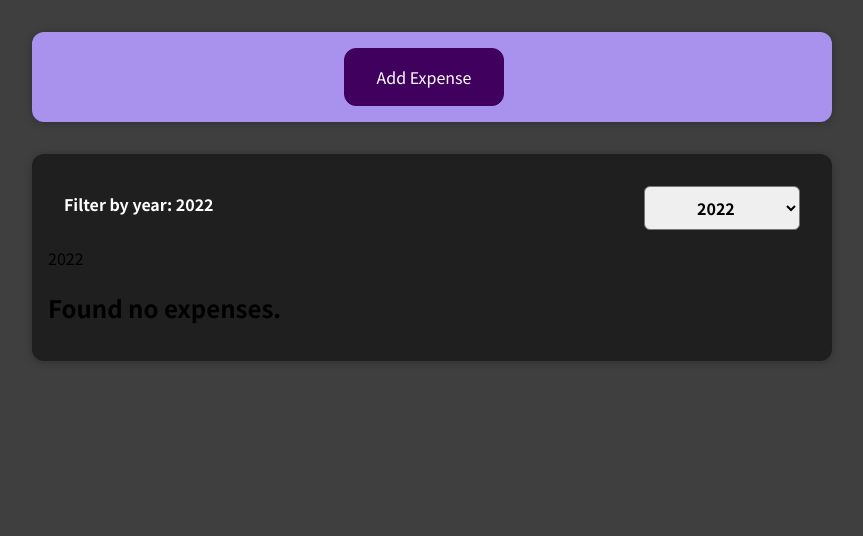
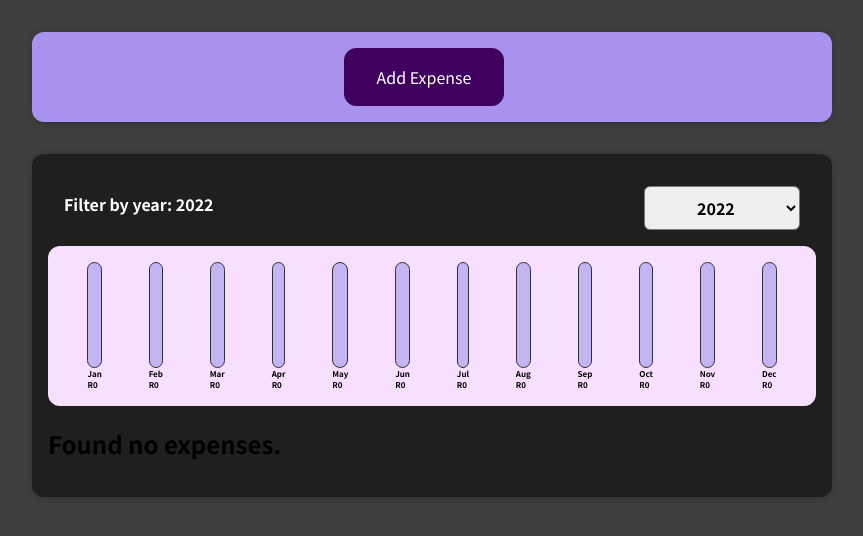
Before and after one commit to NelProgrammer/MY-REACT-PROJECT, a React (Create React App) app: page / in a window 1280 px wide. Shown: the top 536 px of the page, without its empty margins (208-1071 px from the left). Built offline with nearby package versions, Linux system fonts and the light colour scheme.

Commit message:
Added Chart Component.
Chat Added. Chat is composed of CharBars and uses filtered data.
I've also added Sum of values for each month which is not part of the learning content. This helped Debug added prices which were text instead of numbers

```diff
--- a/src/App.js
+++ b/src/App.js
@@ -1,6 +1,7 @@
 import React, { useState } from 'react'; // You only need this for compatibility with old React Code
 import ExpensesDisplay from './components/Logic/ExpensesDisplay';
 import NewExpense from './components/UpdateLogic/NewExpense';
+import ExpensesChart from './components/Logic/ExpensesChart';
 
 const INITIAL_EXPENSES = [
   {
--- /dev/null
+++ b/src/components/Chart/Chart.css
@@ -0,0 +1,9 @@
+.chart {
+  padding: 1rem;
+  border-radius: 12px;
+  background-color: #f8dfff;
+  text-align: center;
+  display: flex;
+  justify-content: space-around;
+  height: 10rem;
+}
--- /dev/null
+++ b/src/components/Chart/Chart.js
@@ -0,0 +1,22 @@
+import React from 'react';
+import ChartBar from './ChartBar';
+import './Chart.css';
+
+const Chart = (props) => {
+  const dataPointValues = props.dataPoints.map((dataPoint) => dataPoint.value);
+  const totalMaximum = Math.max(...dataPointValues);
+  return (
+    <div className="chart">
+      {props.dataPoints.map((dataPoint) => (
+        <ChartBar
+          key={dataPoint.label}
+          value={dataPoint.value}
+          maxValue={totalMaximum}
+          label={dataPoint.label}
+        />
+      ))}
+    </div>
+  );
+};
+
+export default Chart;
--- /dev/null
+++ b/src/components/Chart/ChartBar.css
@@ -0,0 +1,35 @@
+.chart-bar {
+  height: 100%;
+  display: flex;
+  flex-direction: column;
+  align-items: center;
+}
+
+.chart-bar__inner {
+  height: 100%;
+  width: 100%;
+  border: 1px solid #313131;
+  border-radius: 12px;
+  background-color: #c3b4f3;
+  overflow: hidden;
+  display: flex;
+  flex-direction: column;
+  justify-content: flex-end;
+}
+
+.chart-bar__fill {
+  background-color: #4826b9;
+  width: 100%;
+  transition: all 0.3s ease-out;
+}
+
+.chart-bar__label {
+  font-weight: bold;
+  font-size: 0.5rem;
+  text-align: center;
+}
+.chart-bar__fillValue {
+  font-weight: bold;
+  text-align: center;
+  font-size: 0.5rem;
+}
--- /dev/null
+++ b/src/components/Chart/ChartBar.js
@@ -0,0 +1,35 @@
+import React from 'react';
+
+import './ChartBar.css';
+
+const ChartBar = (props) => {
+  let barFillHeight = '0%';
+  let barAmount = Math.round(props.value);
+  let barAmountWidth = 0.03 + 'rem';
+
+  if (props.maxValue > 0) {
+    if ((props.value / props.maxValue) * 100 > 100) {
+      barFillHeight = 100 + '%';
+    } else {
+      barFillHeight = Math.round((props.value / props.maxValue) * 100) + '%';
+    }
+  }
+  return (
+    <div className="chart-bar">
+      <div className="chart-bar__inner">
+        <div
+          className="chart-bar__fill"
+          style={{ height: barFillHeight }}
+        ></div>
+      </div>
+      <div>
+        <div className="chart-bar__label">{props.label}</div>
+        <div className="chart-bar__fillValue" style={{ width: barAmountWidth }}>
+          R{barAmount}
+        </div>
+      </div>
+    </div>
+  );
+};
+
+export default ChartBar;
--- /dev/null
+++ b/src/components/Logic/ExpensesChart.js
@@ -0,0 +1,27 @@
+import React from 'react';
+
+import Chart from '../Chart/Chart';
+
+const ExpensesChart = (props) => {
+  const chartDataPoints = [
+    { label: 'Jan', value: 0 },
+    { label: 'Feb', value: 0 },
+    { label: 'Mar', value: 0 },
+    { label: 'Apr', value: 0 },
+    { label: 'May', value: 0 },
+    { label: 'Jun', value: 0 },
+    { label: 'Jul', value: 0 },
+    { label: 'Aug', value: 0 },
+    { label: 'Sep', value: 0 },
+    { label: 'Oct', value: 0 },
+    { label: 'Nov', value: 0 },
+    { label: 'Dec', value: 0 },
+  ];
+  for (const expense of props.expenses) {
+    const expenseMonth = expense.date.getMonth(); // Starting at 0, January => 0
+    chartDataPoints[expenseMonth].value += expense.amount;
+  }
+  return <Chart dataPoints={chartDataPoints} />;
+};
+
+export default ExpensesChart;
--- a/src/components/Logic/ExpensesDisplay.js
+++ b/src/components/Logic/ExpensesDisplay.js
@@ -4,6 +4,7 @@
 import Card from '../UI/Card';
 import ExpensesFilter from '../FilterLogic/ExpensesFilter';
 import ExpensesList from './ExpensesList';
+import ExpensesChart from './ExpensesChart';
 
 const ExpensesDisplay = (props) => {
   const [yearChange, setYearChange] = useState('2022');
@@ -29,7 +30,7 @@
           // Created below Event/wormhole to send it down beanstalk to fetch component Data
           onFilterYearData={dropDownFilterChange}
         />
-        <p>{yearChange}</p>
+        <ExpensesChart expenses={filteredExpenses} />
         <ExpensesList expensesItems={filteredExpenses} />
       </Card>
     </div>
--- a/src/components/UpdateLogic/ExpenseForm.js
+++ b/src/components/UpdateLogic/ExpenseForm.js
@@ -26,7 +26,7 @@
 
     const formInputExpenseData = {
       title: enteredTitle,
-      amount: enteredAmount,
+      amount: +enteredAmount,
       date: new Date(enteredDate),
     };
 
```
